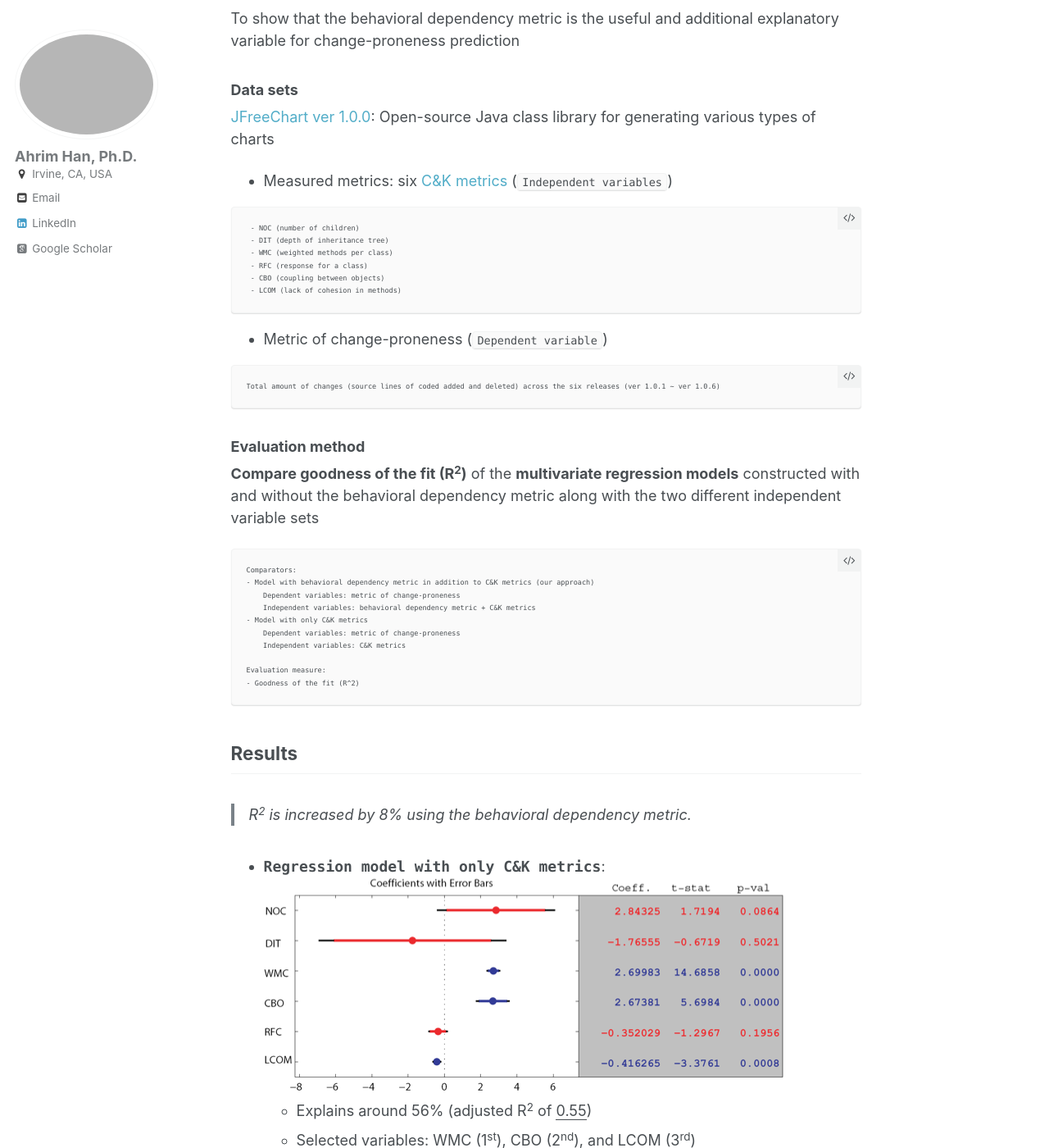
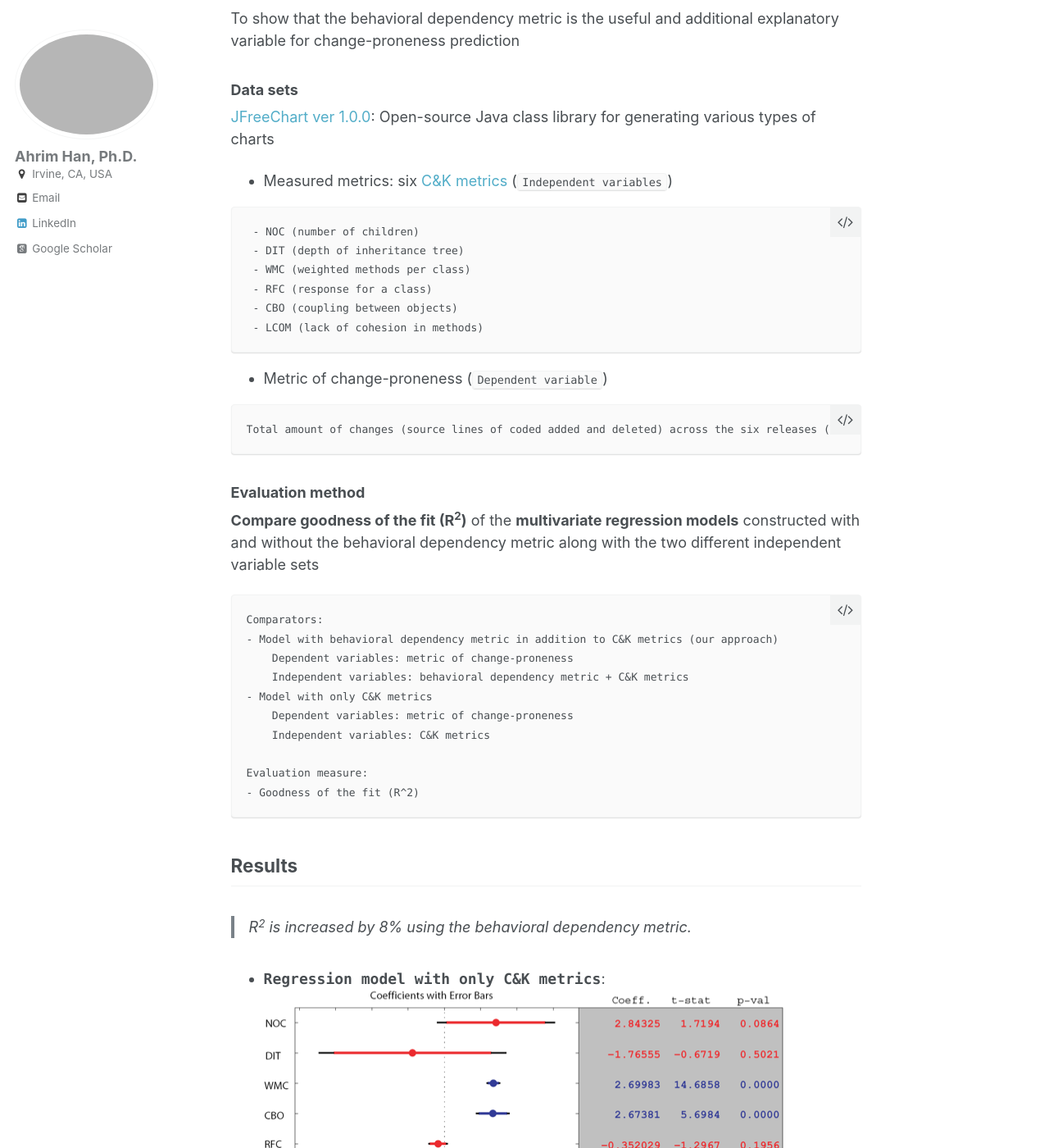
Before and after one commit to ahrimhan/ahrimhan.github.io, a Jekyll site: the page built from _portfolio/research_project1.md, in a window 1280 px wide and 1400 px high, scrolled down 2630 px. Shown: the whole window at 82% size. Built offline with Jekyll 4.4.1, drawn with Linux system fonts in a browser that asks for light colours; some web fonts are replaced.

Commit message:
change font size for code block

```diff
--- a/_sass/_syntax.scss
+++ b/_sass/_syntax.scss
@@ -19,7 +19,7 @@ div.highlighter-rouge, figure.highlight {
     background-color: $lighter-gray;
     content: "\f121";
     font-family: "fontawesome" !important;
-    font-size: 0.75em;
+    font-size: 1.0em;
     line-height: 1;
     text-transform: none;
     speak: none;
@@ -28,7 +28,7 @@ div.highlighter-rouge, figure.highlight {
   .highlight {
     margin: 0;
     font-family: $monospace;
-    font-size: 0.6875em;
+    font-size: 0.85em;
     line-height: 1.8;
   }
 }
```
